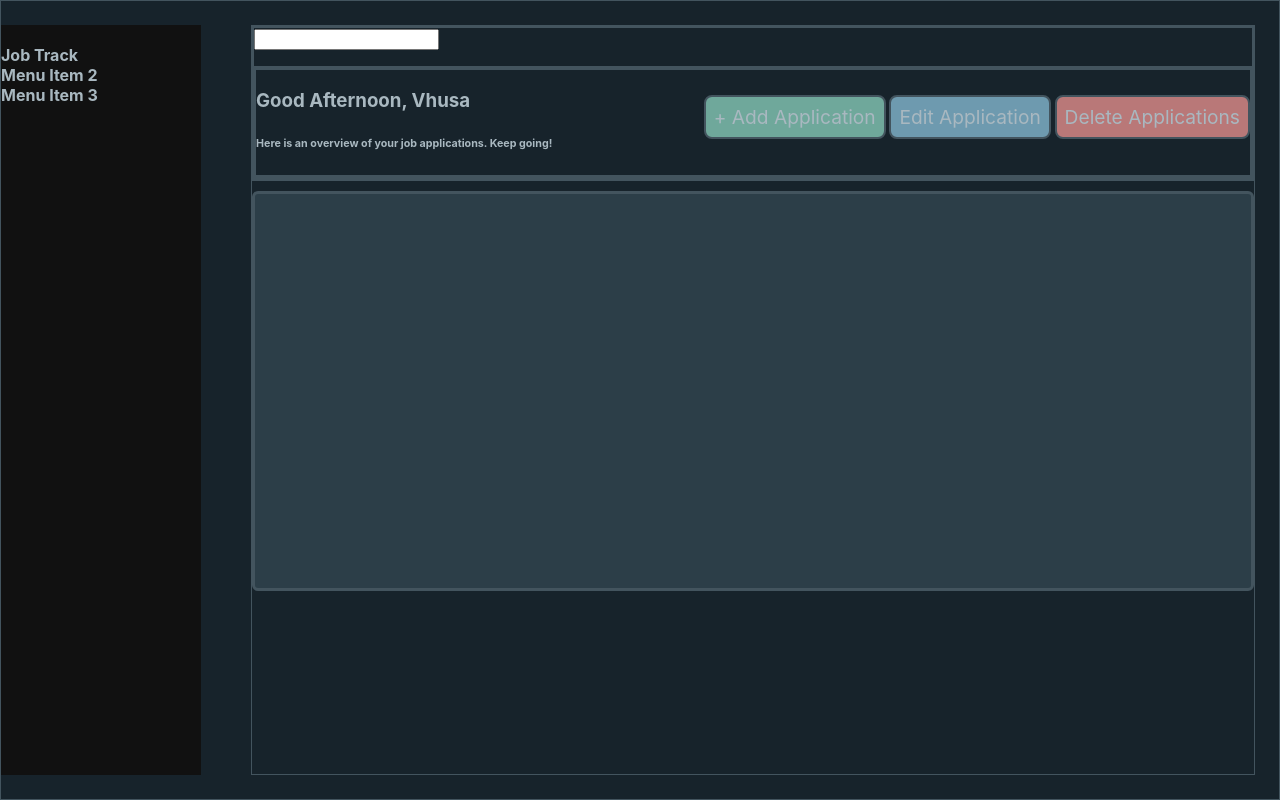
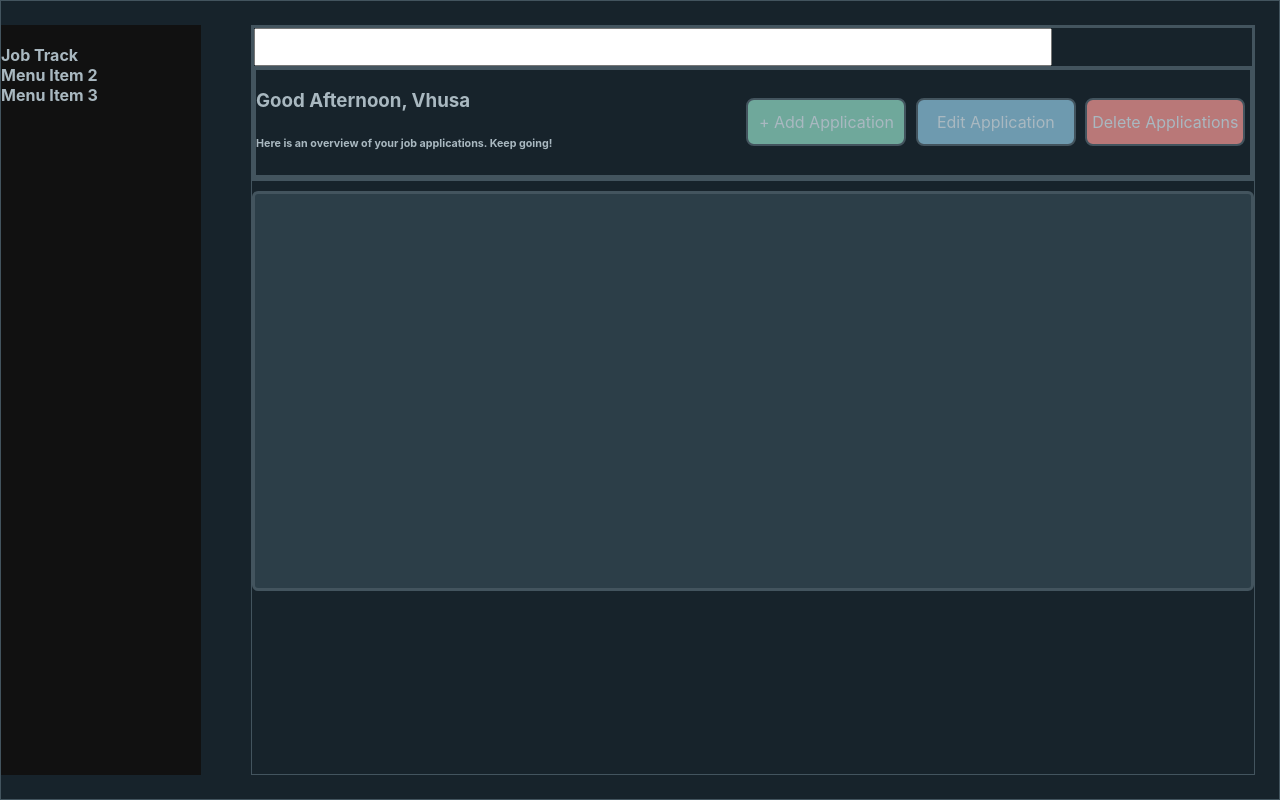
Before and after one commit to Blackbottt/Job-Application-Tracker, a Flask app: page /dashboard in a window 1280 px wide. Run offline with Flask 3, Linux system fonts and the light colour scheme.

Commit message:
fix: styles to search input and grret actions elements

```diff
--- a/static/style.css
+++ b/static/style.css
@@ -160,6 +160,12 @@ body {
     border: 1px solid var(--border);
 }
 
+.search-applications {
+    /* margin: .5rem; */
+    width: 80%;
+    height: 100%;
+}
+
 .greet-actions {
     display: flex;
     justify-content: space-between;
@@ -167,6 +173,19 @@ body {
 
     width: 100%;
     border: 3px solid var(--border);
+}
+
+.greet-actions-buttons {
+    display: grid;
+    grid-template-columns: repeat(3, 1fr);
+    grid-template-rows: 1fr;
+}
+
+.greet-actions-buttons button {
+    height: 3rem;
+    font-size: 1rem;
+    margin: 0.3rem;
+    padding: 0.3rem;
 }
 
 .display-statistics {
@@ -180,11 +199,6 @@ body {
 
 .display-statistics div {
     height: auto;
-}
-
-.submit-add-applications {
-    grid-column: 1/-1;
-    margin-bottom: 10px;
 }
 
 .application-field {
```
